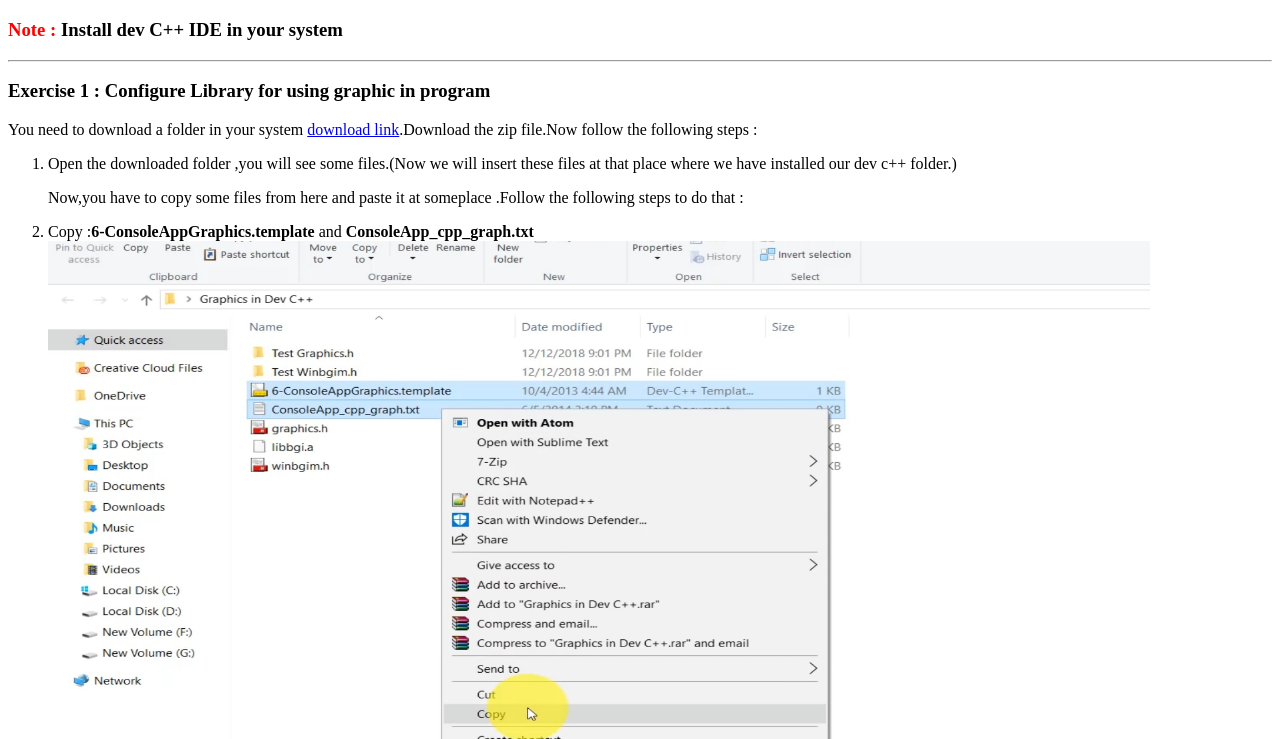
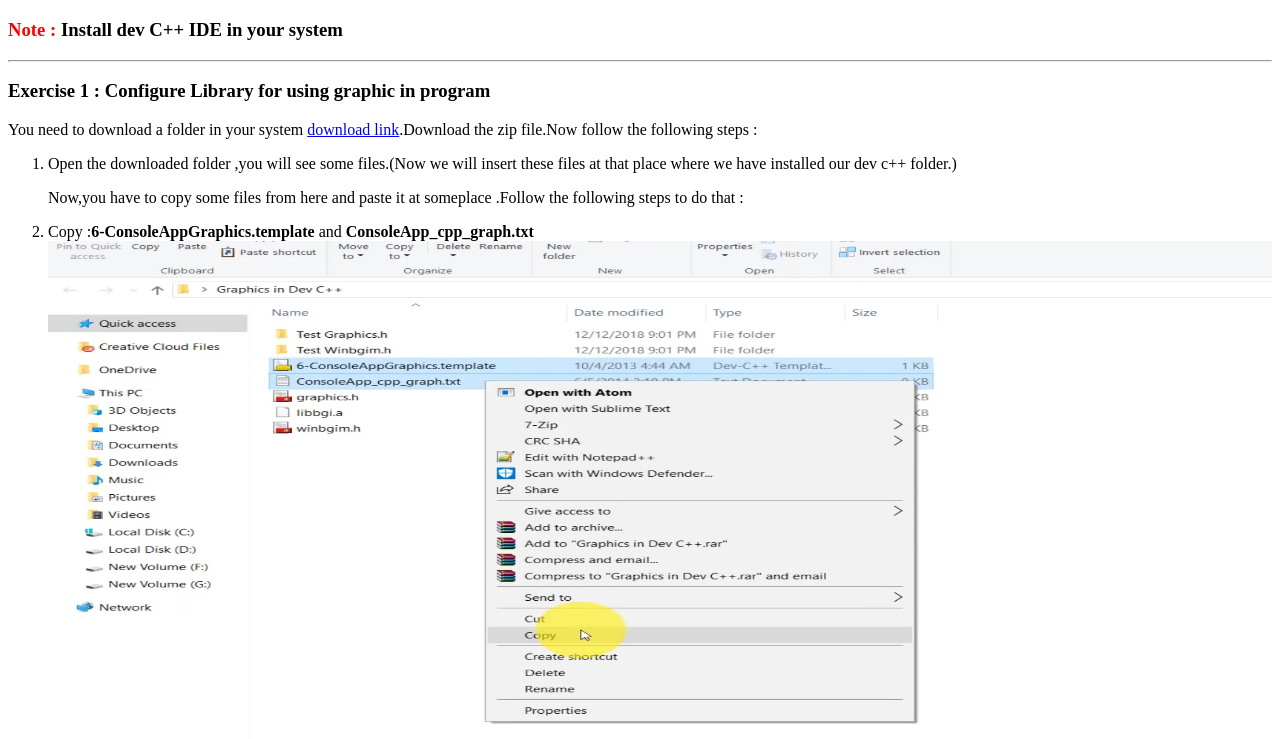
Before and after one commit to JuvitaSaini09/ISTE-Workshop-Bike-Animation, a plain HTML site: page index.html in a window 1280 px wide. Shown: the part 61-800 px from the top of the page. Drawn offline with Linux system fonts and the light colour scheme.

Commit message:
document updated

```diff
--- a/style.css
+++ b/style.css
@@ -1,5 +1,5 @@
 
 img{
-    height:600px;
-    width:90%;
+    height:500px;
+    width:100%;
 }
```
